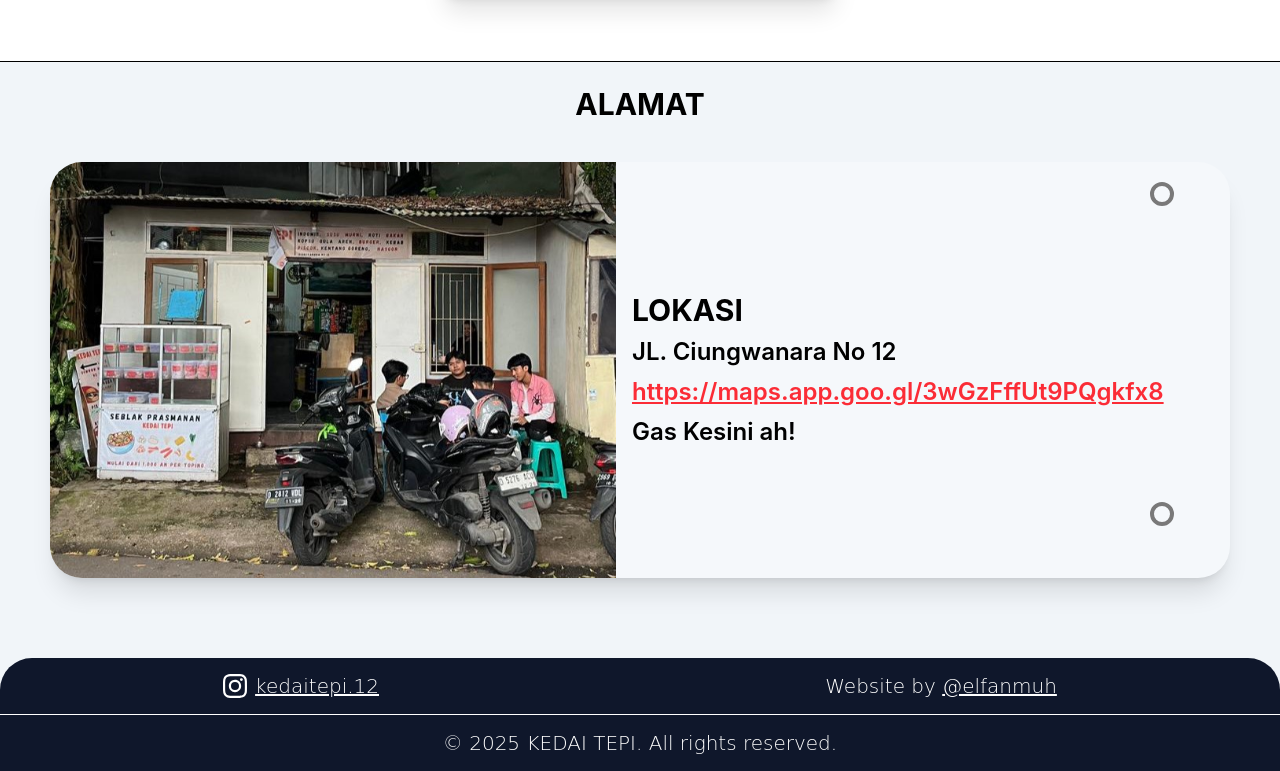
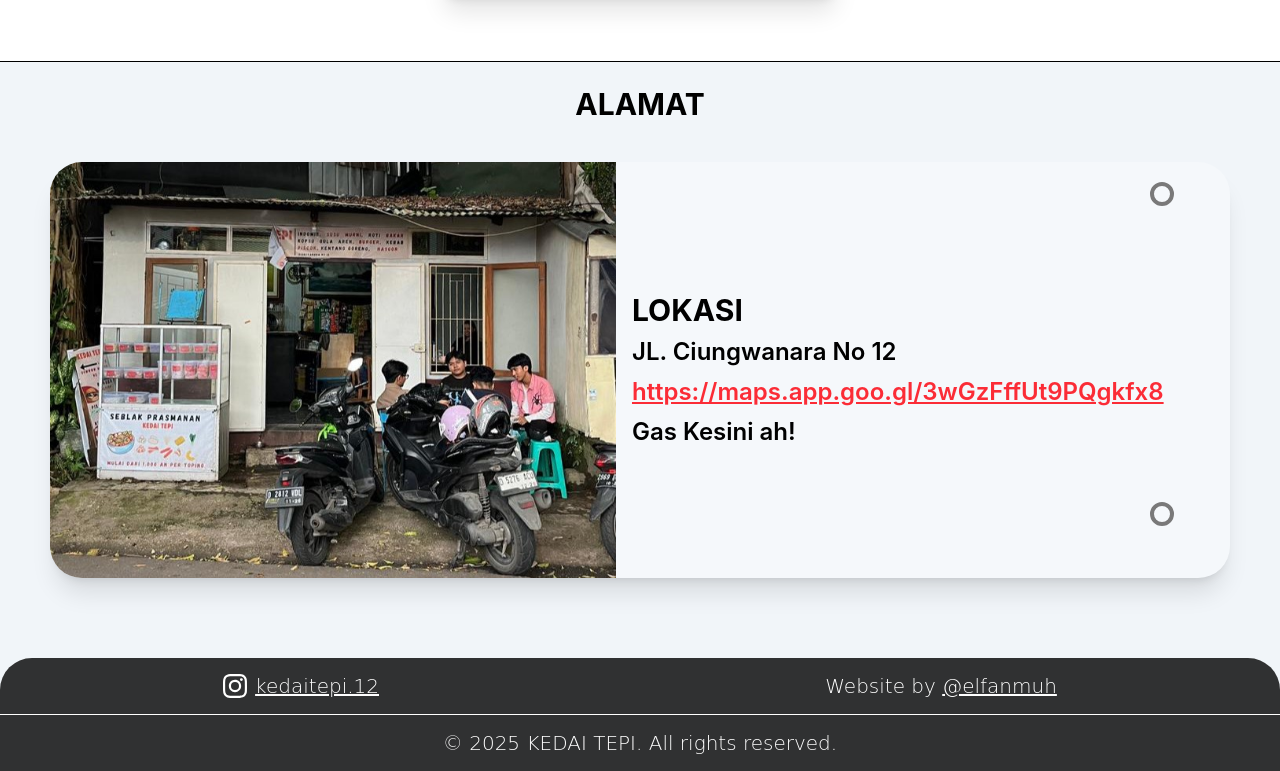
Before and after one commit to elfanmuh/kedai-tepi-website, a website: page index.html in a window 1280 px wide. Shown: the part 2215-2986 px from the top of the page. Drawn offline with Linux system fonts and the light colour scheme.

Commit message:
ada yang kelupaan direvisi 2

```diff
--- a/index.html
+++ b/index.html
@@ -77,7 +77,7 @@
                     <div class="w-6 h-6 border-4 border-circle rounded-full absolute left-7 top-115 lg:top-5 lg:left-5">
                     </div>
                     <div
-                        class="w-6 h-6 border-4 border-circle rounded-full absolute right-7 top-115 lg:top-[300px] lg:left-5">
+                        class="w-6 h-6 border-4 border-circle rounded-full absolute right-7 top-115 lg:top-79 lg:left-5">
                     </div>
                 </div>
             </div>
@@ -575,7 +575,7 @@
                 </div>
             </div>
         </div>
-        <div class="bg-slate-900 h-14 flex items-center justify-around rounded-tl-4xl rounded-tr-4xl mt-20">
+        <div class="bg-black/80 h-14 flex items-center justify-around rounded-tl-4xl rounded-tr-4xl mt-20">
             <a target="_blank" href="https://instagram.com/kedaitepi.12">
                 <div class="flex">
                     <svg role="img" class="w-6 fill-white mr-2" viewBox="0 0 24 24" xmlns="http://www.w3.org/2000/svg">
@@ -590,7 +590,7 @@
                     href="https://github.com/elfanmuh">@elfanmuh</a></h2>
         </div>
         <hr class="border-white">
-        <div class="bg-slate-900 h-14 flex items-center justify-center">
+        <div class="bg-black/80 h-14 flex items-center justify-center">
             <h2 class="text-xl text-white kalam-light">© 2025 KEDAI TEPI. All rights reserved.
             </h2>
         </div>
```
Also changed, not shown: css/style.css.
